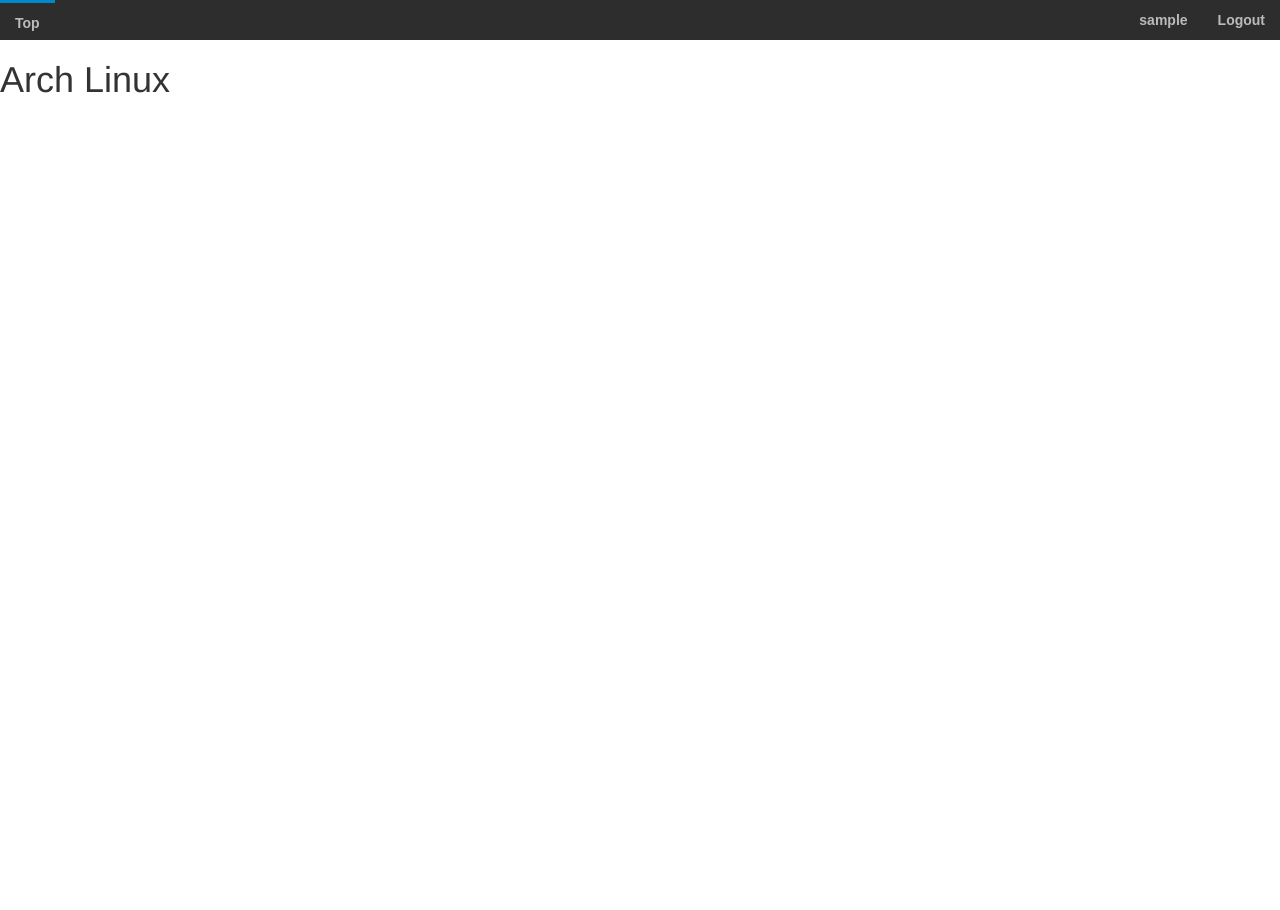
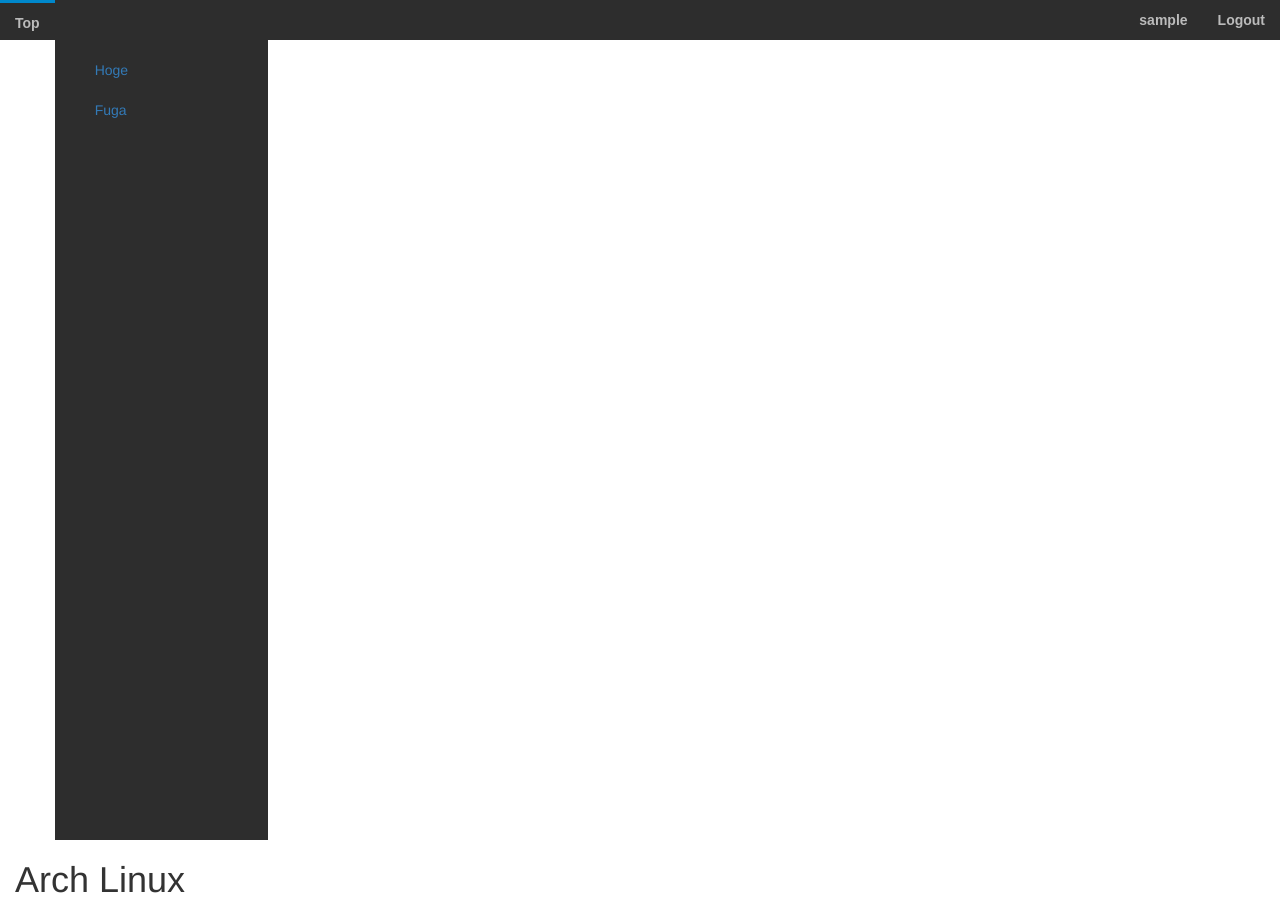
Before and after one commit to trileg/dunamis, a Django app: page / in a window 1280 px wide. Before the commit the page ends 93 px from the top, so only its background shows below. Run offline with Django 3.2, Linux system fonts and the light colour scheme; the visitor is signed in with stand-in values (Sample User, id 1); some libraries are stand-ins or nearby versions.

Commit message:
Add sidebar

```diff
--- /dev/null
+++ b/dms/static/css/sidebar.css
@@ -0,0 +1,17 @@
+#sidebar {
+    height:100%;
+    padding-left:0;
+    background-color: #2D2D2D;
+}
+#sidebar ul {
+    list-style-type: none;
+}
+
+#sidebar ul li {
+    margin-top:20px;
+    margin-bottom:20px;
+}
+
+#sidebar ul li a {
+    text-decoration: none;
+}
--- a/dms/static/css/style.css
+++ b/dms/static/css/style.css
@@ -1,3 +1,6 @@
+html, body, .container-fluid{
+    height: 100%;
+}
 .container-fluid {
     padding:0;
 }
--- a/dms/templates/index.jinja
+++ b/dms/templates/index.jinja
@@ -2,6 +2,7 @@
 {% block header %}
   <link href="{{ static('css/style.css') }}" rel="stylesheet">
   <link href="{{ static('css/nav.css') }}" rel="stylesheet">
+  <link href="{{ static('css/sidebar.css') }}" rel="stylesheet">
 {% endblock %}
 
 {% block content %}
@@ -17,6 +18,14 @@
     </div>
   </div>
 
+  <div class="col-xs-2" id="sidebar">
+    <ul>
+      <li><a class="item" href="#">Hoge</a></li>
+      <li><a class="item" href="#">Fuga</a></li>
+    </ul>
+  </div>
+
+  <div class="col-xs-10" id="tree">
     {% if distribution == 'arch' %}
       <h1>Arch Linux</h1>
     {% elif distribution == 'debian' %}
@@ -26,4 +35,5 @@
     {% else %}
       <h1>Gentoo Linux</h1>
     {% endif %}
+  </div>
 {% endblock %}
```
Lines whose indentation alone changed are shown as unchanged.
